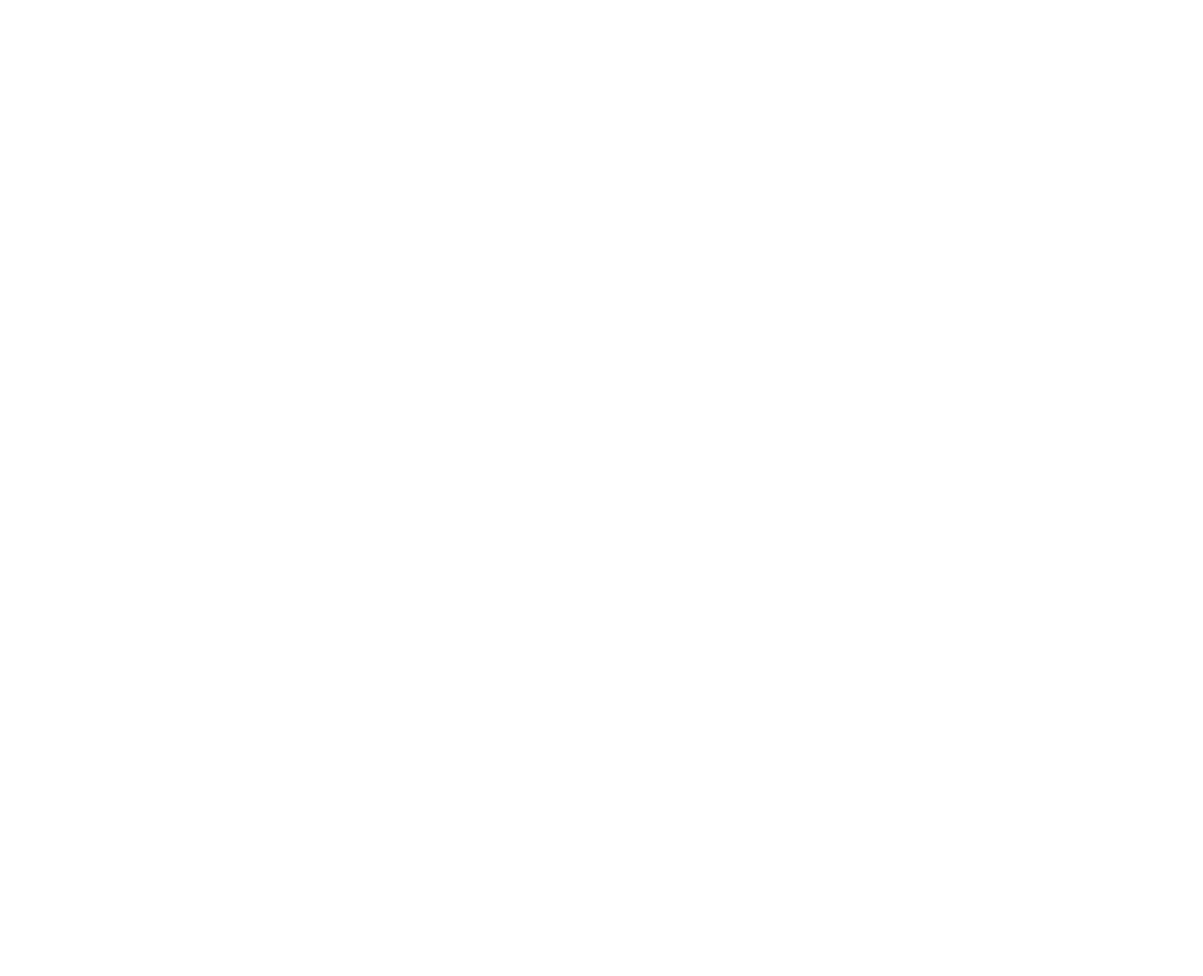
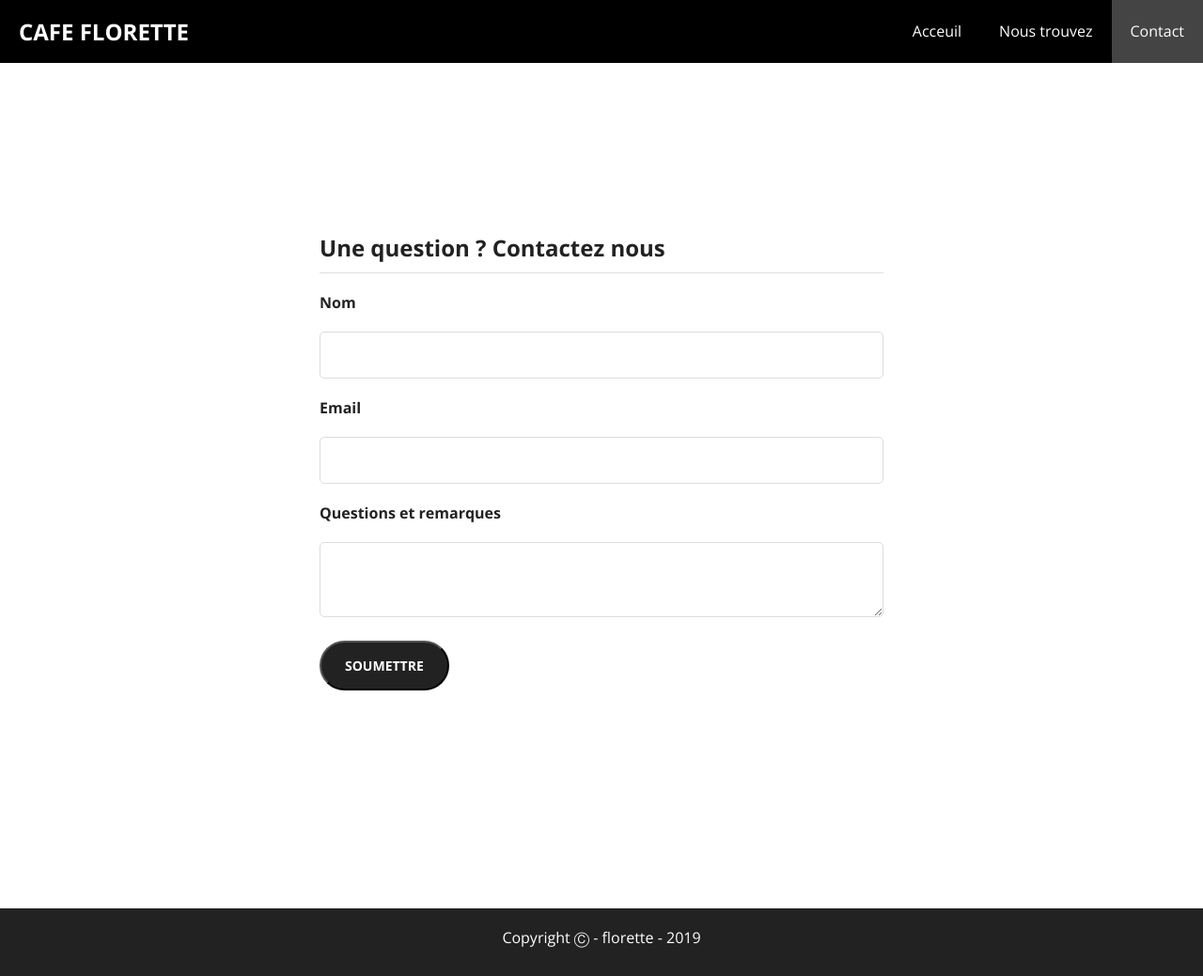
Before and after one commit to SkanderMsalmi/CafeFlorette, a plain HTML site: page contact.html in a window 1280 px wide. Shown: the whole page at 94% size. Before the commit the page ends 800 px from the top, so only its background shows below. Drawn offline with nearby package versions, Linux system fonts and the light colour scheme.

Commit message:
contact form done

```diff
--- a/contact.html
+++ b/contact.html
@@ -0,0 +1,48 @@
+<!DOCTYPE html>
+<html lang="en">
+  <head>
+    <meta charset="UTF-8" />
+    <meta http-equiv="X-UA-Compatible" content="IE=edge" />
+    <meta name="viewport" content="width=device-width, initial-scale=1.0" />
+    <title>Café Florette | Acceuil</title>
+    <link rel="stylesheet" href="./css/style.css" />
+    <link
+      href="https://fonts.googleapis.com/css?family=Open+Sans:300,400,700&display=swap"
+      rel="stylesheet"
+    />
+    <script
+      src="https://kit.fontawesome.com/96f91efb22.js"
+      crossorigin="anonymous"
+    ></script>
+  </head>
+  <body>
+    <header class="header">
+      <nav>
+        <h1><a href="./index.html"> Cafe Florette</a></h1>
+
+        <ul>
+          <li><a href="./index.html">Acceuil</a></li>
+          <li><a href="./where.html">Nous trouvez</a></li>
+          <li><a href="./contact.html" class="active">Contact</a></li>
+        </ul>
+      </nav>
+    </header>
+    <section class="contact">
+      <div class="contact-form-container">
+        <form action="#">
+          <h1 class="underline">Une question ? Contactez nous</h1>
+          <label for="nom" class="my-20">Nom</label>
+          <input type="text" id="nom" name="nom" />
+          <label for="email" class="my-20">Email</label>
+          <input type="text" id="email" name="email" />
+          <label for="quest" class="my-20">Questions et remarques</label>
+          <textarea name="quest" id="quest"></textarea>
+          <button class="btn btn-dark my-20">SOUMETTRE</button>
+        </form>
+      </div>
+    </section>
+    <footer>
+      <p>Copyright &#9400; - florette - 2019</p>
+    </footer>
+  </body>
+</html>
--- a/css/style.css
+++ b/css/style.css
@@ -204,3 +204,33 @@ footer{
   float:right;
   width: 50%;
 }
+
+
+/* contact */
+.contact {
+  padding: 180px 0px 100px 0px;
+  min-height: 100vh;
+}
+
+.contact-form-container{
+  max-width: 600px;
+  margin: auto;
+}
+.contact form{
+  margin :auto;
+
+}
+.contact form label{
+  display: block;
+  font-weight: bold;
+}
+.contact form input,textarea{
+  padding: 15px;
+  width: 100%;
+  border: 1px solid #ddd;
+  border-radius: 5px;
+}
+
+.contact form textarea{
+  min-height: 80px;
+}
```
